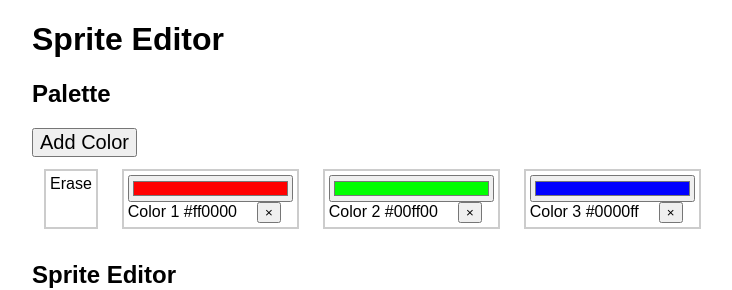
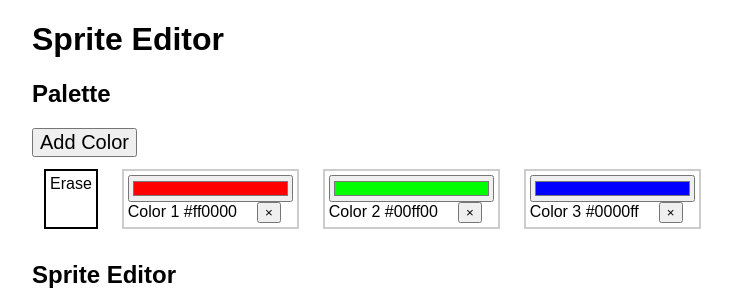
Before and after one commit to chipbell4/peach.js, a React app in the folder editor/: page / in a window 1280 px wide. Shown: the top 290 px of the page, without its empty margins (208-940 px from the left). Built offline with nearby package versions, Linux system fonts and the light colour scheme.

Commit message:
better borders for selected color (and erase)

```diff
--- a/editor/index.css
+++ b/editor/index.css
@@ -20,6 +20,10 @@ body {
     padding: 0.25em;
 }
 
+.palette .color-picker-container.selected {
+    border-color: #000;
+}
+
 .palette .color-picker-container button.remove {
     margin-left: 1.5em;
 }
--- a/editor/src/palette.tsx
+++ b/editor/src/palette.tsx
@@ -24,13 +24,13 @@ const Palette = ({ startingColors = ["#ff0000"], onColorChange = function(colors
             onColorChange(newColors);
         };
 
-        const containerStyle: Record<string, string> = {};
+        let className = "color-picker-container";
         if (color === selectedColor) {
-            containerStyle.border = "1px solid black";
+            className += " selected";
         }
 
         return (
-            <div className="color-picker-container" key={index} style={containerStyle}>
+            <div className={className} key={index}>
                 <input type="color" value={color} onChange={onChange} style={{ width: '100%' }} />
                 <span className="color-picker-text" onClick={onSelect}>Color {index + 1} { color }</span>
                 <button className="remove" onClick={removeColor}>&times;</button>
@@ -49,15 +49,15 @@ const Palette = ({ startingColors = ["#ff0000"], onColorChange = function(colors
         onSelectColor(null);
     }
 
+    const eraseContainerClass = selectedColor === null ? "color-picker-container selected" : "color-picker-container";
+
     return (
         <div className="palette">
             <h2>Palette</h2>
             <button className="add" onClick={addColor}>Add Color</button>
             <div className="color-pickers">
-                <div className="color-picker-container">
-                    <label onClick={onSelectErase}>
-                        Erase
-                    </label>
+                <div className={eraseContainerClass} onClick={onSelectErase}>
+                    <label>Erase</label>
                 </div>
                 { pickers }
             </div>
```
